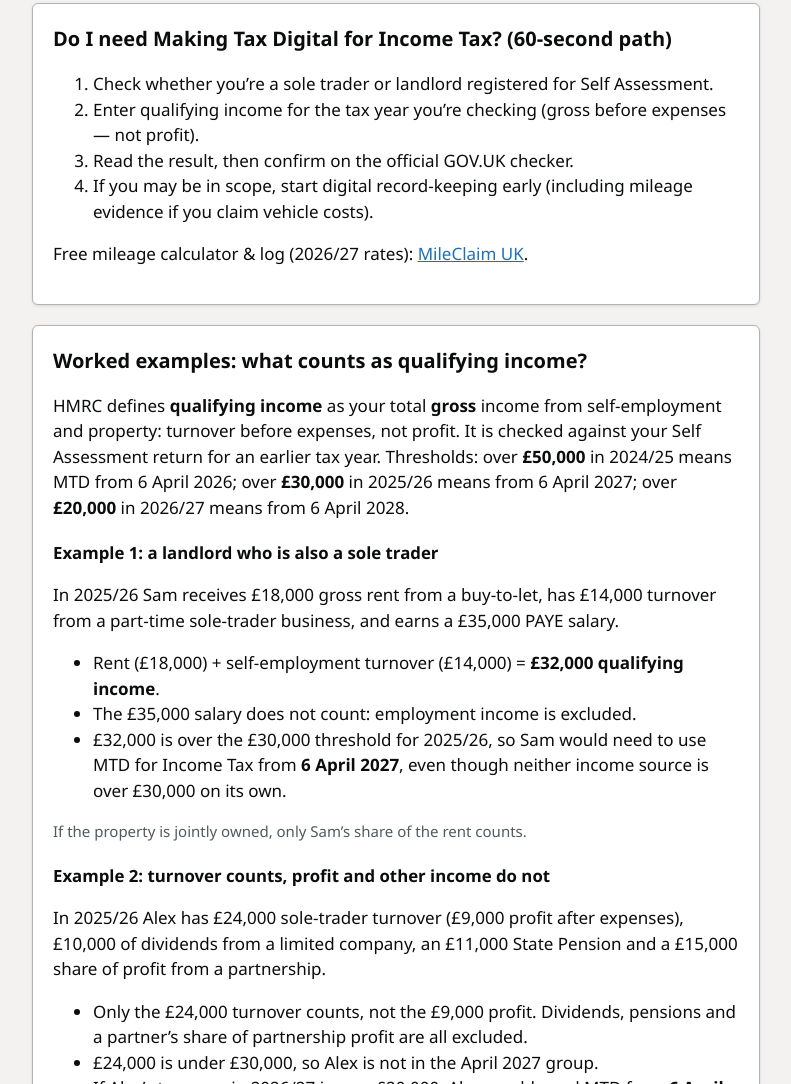
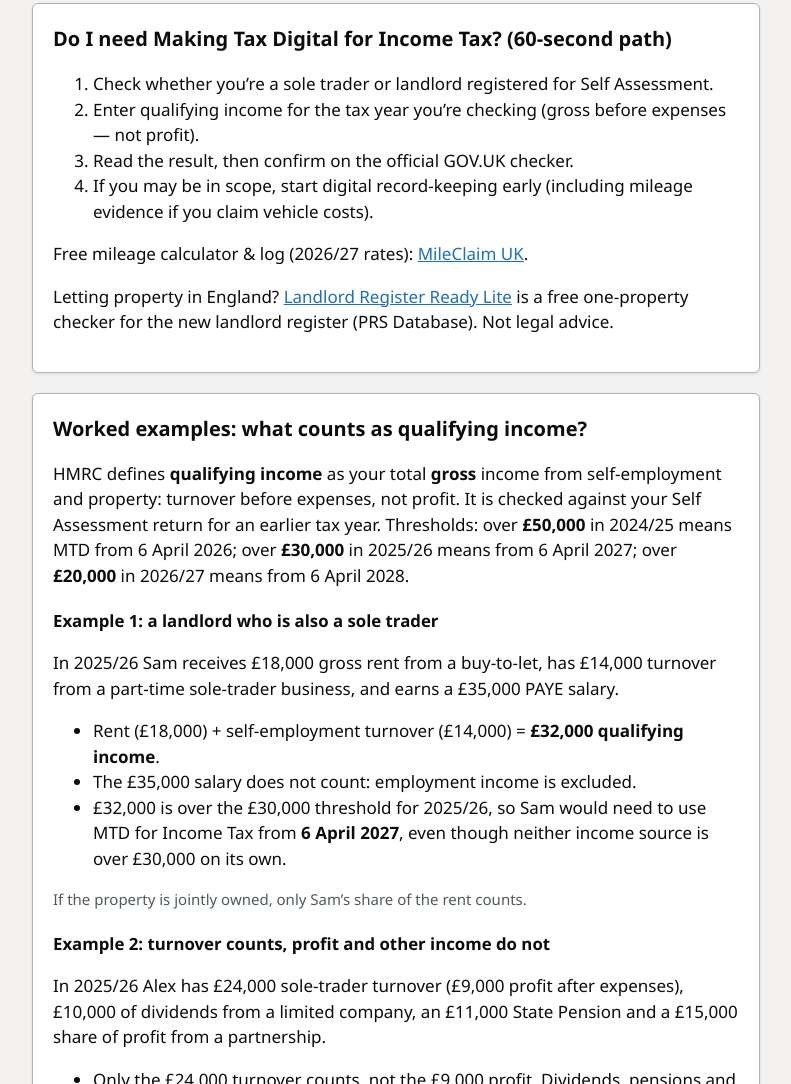
Before and after one commit to besttechguides/mtd-scopecheck, a plain HTML site: page index.html in a window 1280 px wide. Shown: the part 1520-2604 px from the top of the page, without its empty margins (244-1035 px from the left). Drawn offline with Linux system fonts and the light colour scheme.

Commit message:
Add in-content link to Landlord Register Ready Lite for landlords

```diff
--- a/index.html
+++ b/index.html
@@ -178,6 +178,7 @@
         <li>If you may be in scope, start digital record-keeping early (including mileage evidence if you claim vehicle costs).</li>
       </ol>
       <p>Free mileage calculator &amp; log (2026/27 rates): <a href="https://besttechguides.github.io/mileclaim-uk/" rel="noopener noreferrer">MileClaim UK</a>.</p>
+      <p>Letting property in England? <a href="https://payhip.com/b/D3opT" target="_blank" rel="noopener noreferrer">Landlord Register Ready Lite</a> is a free one-property checker for the new landlord register (PRS Database). Not legal advice.</p>
     </section>
 
 
```
